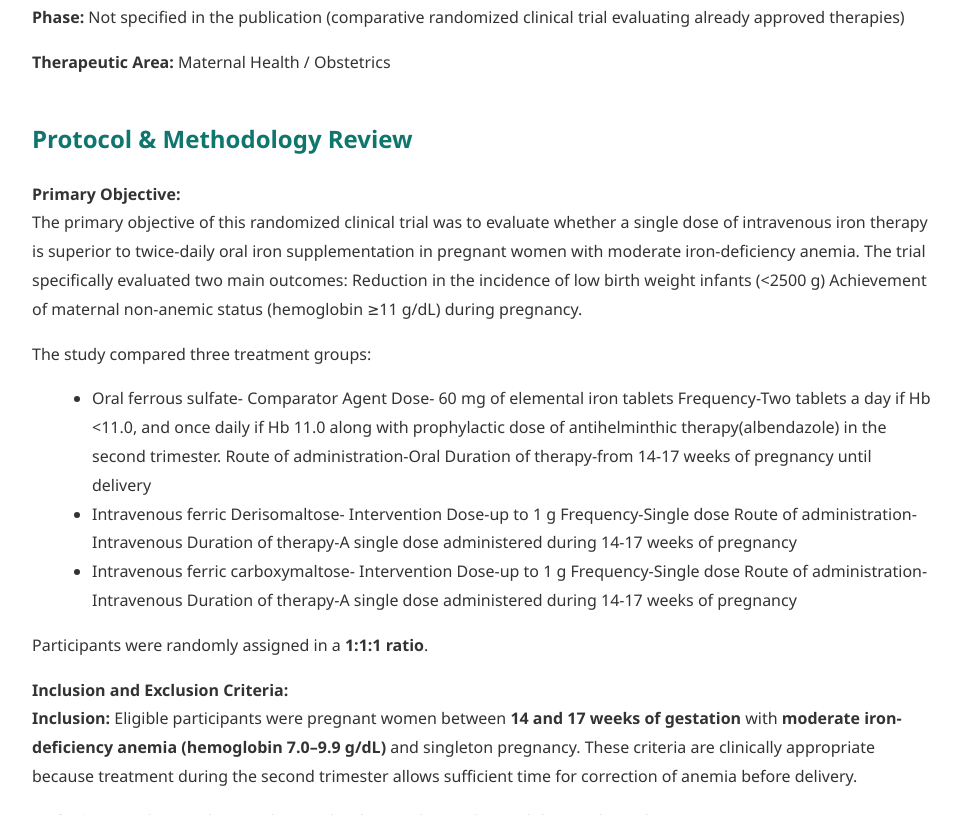
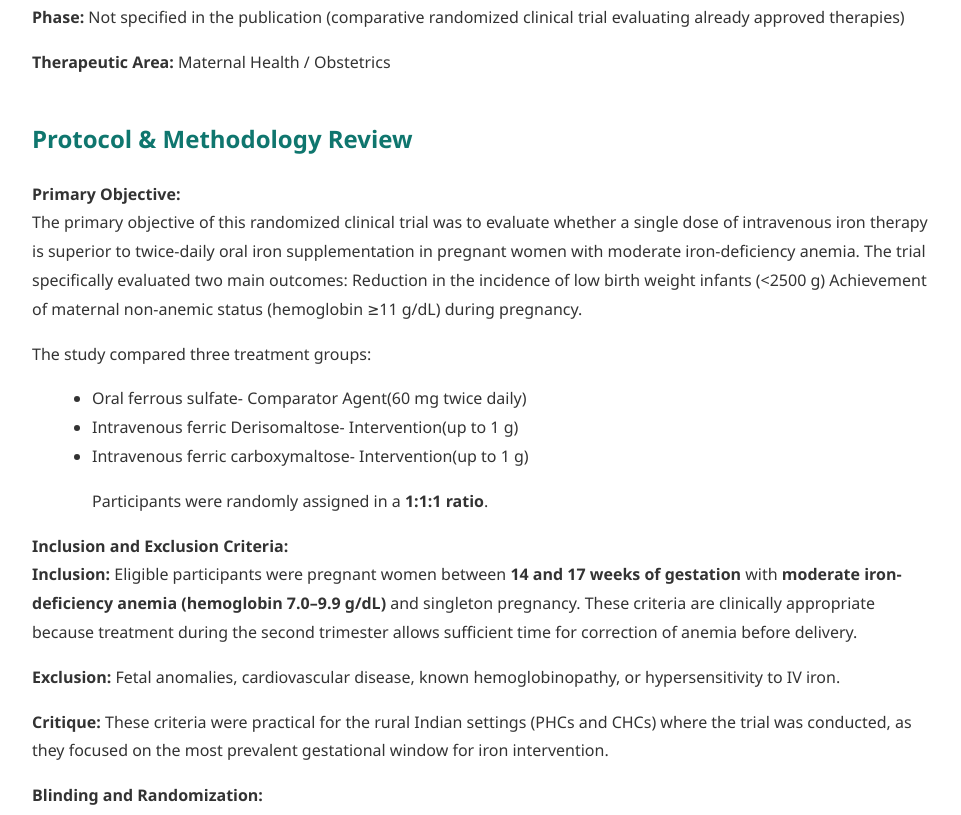
Before and after one commit to vandnaj01/pharmacy-portfolio, a plain HTML site: page blog3.html in a window 1280 px wide. Shown: the part 510-1325 px from the top of the page, without its empty margins (158-1119 px from the left). Drawn offline with Linux system fonts and the light colour scheme.

Commit message:
Refine treatment group details in blog3.html
Updated treatment group descriptions for clarity and conciseness.

```diff
--- a/blog3.html
+++ b/blog3.html
@@ -34,39 +34,25 @@ Achievement of maternal non-anemic status (hemoglobin ≥11 g/dL) during pregnan
 <p>The study compared three treatment groups:</p>
 
 <ul>
-<li>Oral ferrous sulfate- Comparator Agent
-    Dose- 60 mg of elemental iron tablets
-Frequency-Two tablets a day  if Hb <11.0, and once daily if Hb 11.0 along with prophylactic dose of antihelminthic therapy(albendazole) in the second trimester.
-    Route of administration-Oral
-    Duration of therapy-from 14-17 weeks of pregnancy until delivery</li>
+<li>Oral ferrous sulfate- Comparator Agent(60 mg twice daily)</li>
+ <li>Intravenous ferric Derisomaltose- Intervention(up to 1 g)</li>
+<li>Intravenous ferric carboxymaltose- Intervention(up to 1 g)</li>
 
-  <li>Intravenous ferric Derisomaltose- Intervention
-   Dose-up to 1 g
-    Frequency-Single dose
-    Route of administration-Intravenous
-    Duration of therapy-A single dose administered during 14-17 weeks of pregnancy </li>
-
-<li>Intravenous ferric carboxymaltose- Intervention
-    Dose-up to 1 g
-    Frequency-Single dose
-    Route of administration-Intravenous
-    Duration of therapy-A single dose administered during 14-17 weeks of pregnancy </li>
+<p>Participants were randomly assigned in a <strong>1:1:1 ratio</strong>.</p>
 </ul>
 
-<p>Participants were randomly assigned in a <strong>1:1:1 ratio</strong>.</p>
+<p><strong>Inclusion and Exclusion Criteria:</strong><br>
 
-
-<p><strong>Inclusion and Exclusion Criteria:</strong><br>
 <strong>Inclusion:</strong> Eligible participants were pregnant women between <strong>14 and 17 weeks of gestation</strong> with <strong>moderate iron-deficiency anemia (hemoglobin 7.0–9.9 g/dL)</strong> and singleton pregnancy. These criteria are clinically appropriate because treatment during the second trimester allows sufficient time for correction of anemia before delivery.</p>
 <p><strong>Exclusion:</strong> Fetal anomalies, cardiovascular disease, known hemoglobinopathy, or hypersensitivity to IV iron.</p>
  <p><strong>Critique:</strong> These criteria were practical for the rural Indian settings (PHCs and CHCs) where the trial was conducted, as they focused on the most prevalent gestational window for iron intervention.</p>
 
 
 <p><strong>Blinding and Randomization:</strong><br>
+
 <strong>Randomization:</strong> Achieved through a computer-generated random permuted block design with allocation concealment via sealed opaque envelopes.</p>
 
 <p><strong>Blinding:</strong> The study was "semiblind." Participants and clinicians knew if the treatment was oral or IV, but they were masked to the specific IV formulation used (ferric carboxymaltose vs. ferric derisomaltose). Crucially, outcome evaluators (lab staff and birth assistants) were fully masked to all three arms to prevent bias.</p>
-
 
 <h2>Regulatory and Ethical Compliance</h2>
 
```
